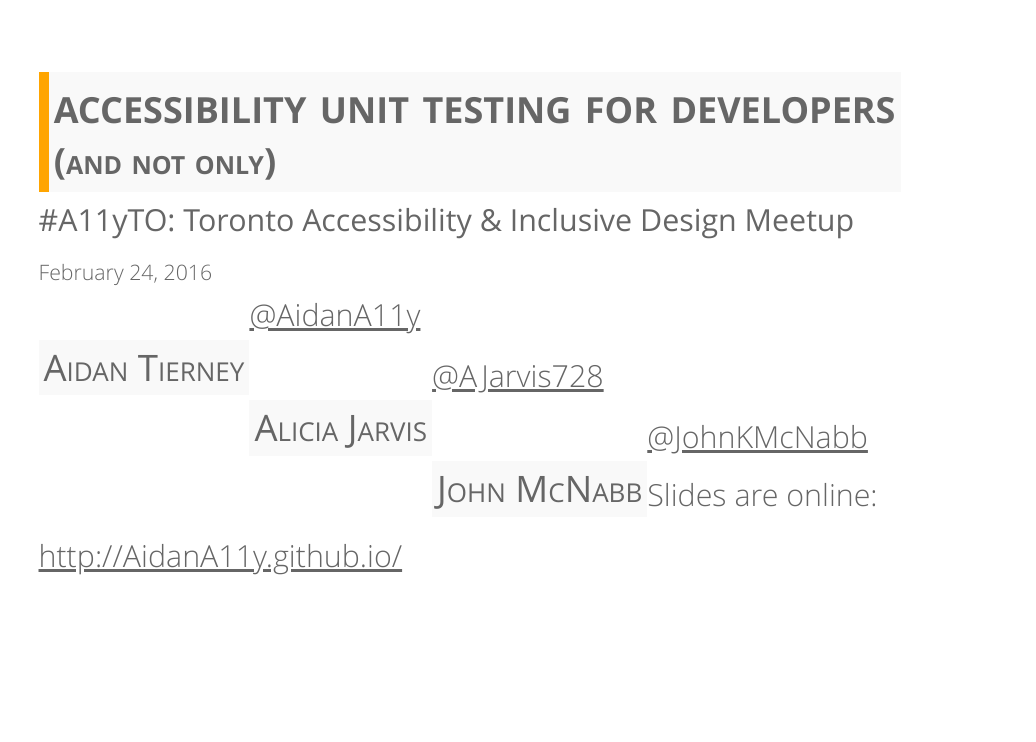
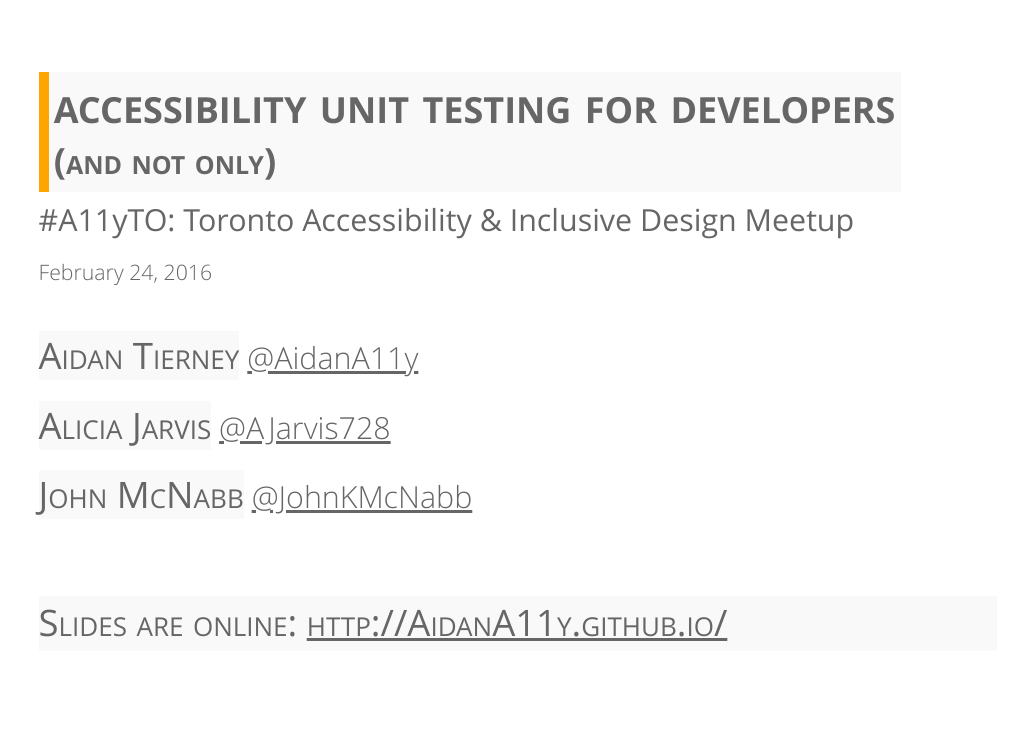
Before and after one commit to AliciaJarvis/AidanA11y.github.io, a plain HTML site: page index.html in a window 1280 px wide. Shown: the top 742 px of the page, without its empty margins (122-1158 px from the left). Drawn offline with Linux system fonts and the light colour scheme.

Commit message:
Update default.css
new styles

```diff
--- a/css/themes/default.css
+++ b/css/themes/default.css
@@ -111,7 +111,9 @@ button:focus {
 }
 
 
-
+h3 a {
+	color: #fff;
+	}
 
 
 button {
@@ -156,16 +158,17 @@ font-family: 'os-regular';
 
 }
 
+.date {
+	margin-bottom: 2em;
+	font-size: 90%;
+}
 
 
 .presenters {
-	padding: 5px 5px 5px 5px;
 
-	float: left;
-	margin-bottom: 0.5em;
-	margin-top: 1.3em;
+
 	font-size: 1.2em;
-	background: #fff;
+
 	color: #666;
 	-webkit-font-feature-settings: "c2sc";
 	-moz-font-feature-settings: "c2sc";
@@ -174,7 +177,22 @@ font-family: 'os-regular';
 	font-weight: normal;
 	font-family: 'os-regular';
 	background: #F9F9F9;
+	line-height: 1.5em;
 }
+
+.slideurl {
+	font-size: 1.2em;
+
+	color: #666;
+	-webkit-font-feature-settings: "c2sc";
+	-moz-font-feature-settings: "c2sc";
+	font-feature-settings: "c2sc";
+	font-variant: small-caps;
+	font-weight: normal;
+	font-family: 'os-regular';
+	background: #F9F9F9;
+	line-height: 1.5em;
+	margin-top: 2em;
 }
 
 code,
@@ -343,6 +361,9 @@ h6 {
 .slide .small * {
 	font-size: 100%;
 	font-weight: normal;
+}
+.slide .xsmall {
+	font-size: 70%;
 }
 
 label.example {
```
